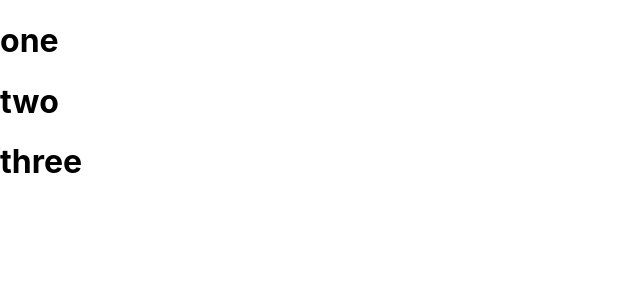
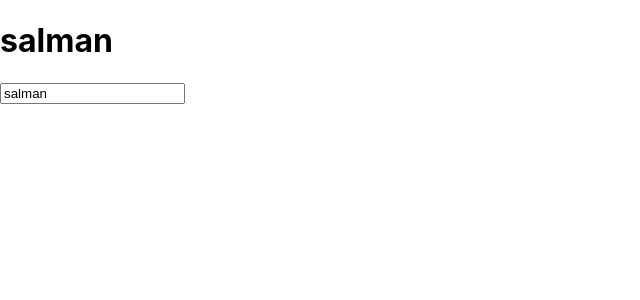
Before and after one commit to salmanshahid5/Learn-React, a React (Create React App) app: page / in a window 1280 px wide. Shown: the top 300 px of the page, without its empty margins (0-640 px from the left). Built offline with nearby package versions, Linux system fonts and the light colour scheme.

Commit message:
useSate learn today

```diff
--- a/src/App.js
+++ b/src/App.js
@@ -1,24 +1,28 @@
 import './App.css';
+import LearnState from './components/Usestate/usestate';
 
-function Card(props) {
-  console.log(props);
+// function Card(props) {
+//   console.log(props);
 
-  return (
-    <div>
-      <h1>{props.PropName}</h1>
-    </div>
-  );
-}
+//   return (
+//     <div>
+//       <h1>{props.PropName}</h1>
+//     </div>
+//   );
+// }
 
 function App() {
-  const arr = ['one', 'two', 'three'];
+  // const arr = ['one', 'two', 'three'];
   return (
-    <div>
-      {arr.map((v) => (
-        <Card PropName={v} key={v} />
-      ))}
-    </div>
+    // <div>
+    //   {arr.map((v) => (
+    //     <Card PropName={v} key={v} />
+    //   ))}
+    // </div>
+    <LearnState/>
+
   );
+
 }
 
 
--- /dev/null
+++ b/src/components/Usestate/usestate.js
@@ -0,0 +1,16 @@
+import React, { useState } from 'react';
+function LearnState(){
+    const [inputValue,newInputValue] = useState('salman')
+    console.log(inputValue);
+    const onchange = (event)=>{
+         const newValue = (event.target.value);
+         newInputValue(newValue)
+    }
+    return (
+        <>
+        <h1>{inputValue}</h1>
+        <input type="text" value={inputValue} placeholder="What's Your Name" onChange={onchange}/>
+        </>
+      );
+}
+export default LearnState
```
